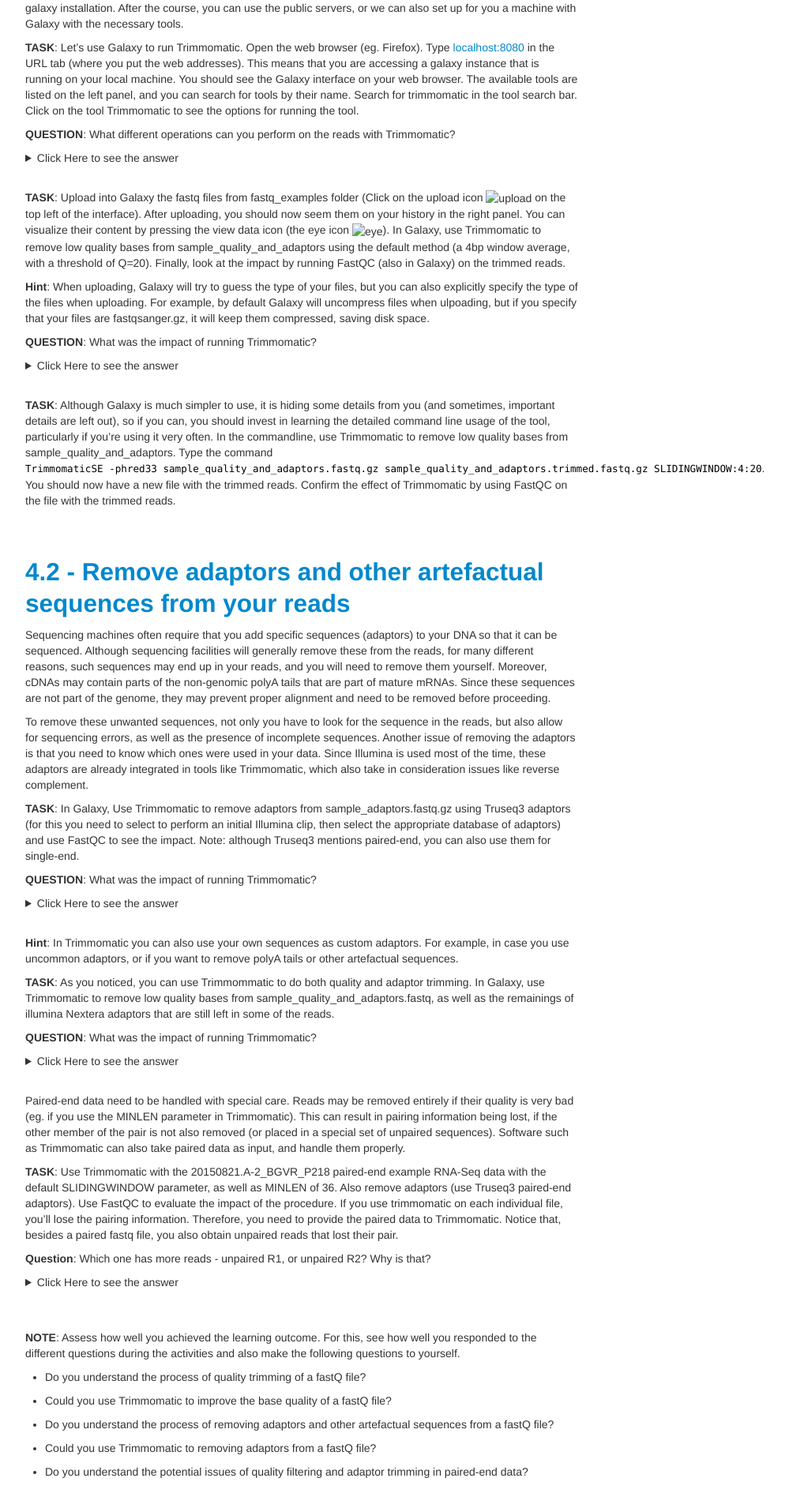
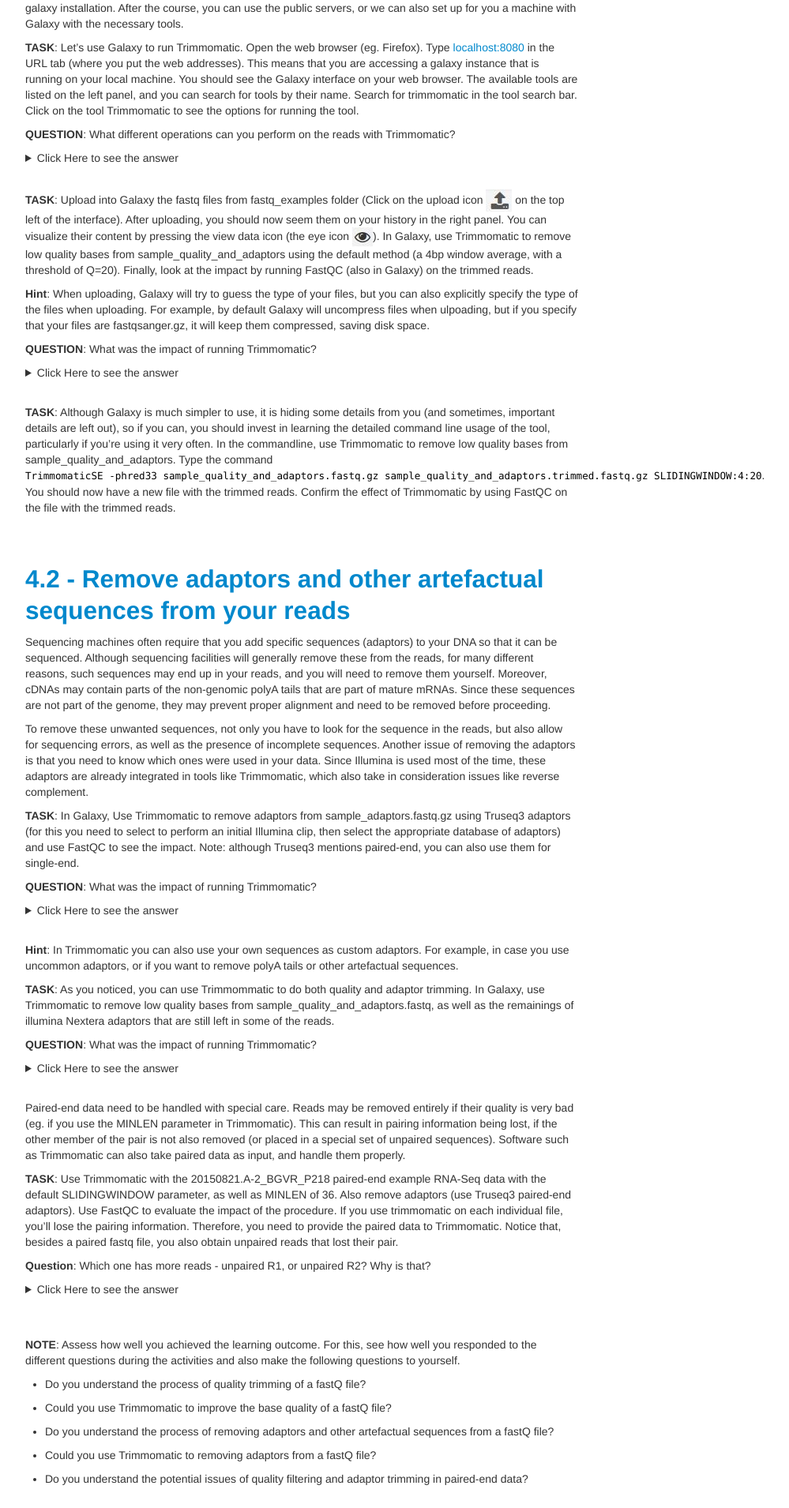
Before and after one commit to GTPB/ADER19F, a Jekyll site: the page built from pages/L04.md, in a window 1280 px wide. Shown: the part 982-2892 px from the top of the page at 79% size, without its empty margins (258-1257 px from the left). Built offline with Jekyll 4.4.1, drawn with Linux system fonts in a browser that asks for light colours.

Commit message:
Update L04.md

```diff
--- a/pages/L04.md
+++ b/pages/L04.md
@@ -54,7 +54,7 @@
 </details>
 <br/>
 
-**TASK**:  Upload into Galaxy the fastq files from fastq_examples folder (Click on the upload icon ![upload](images/upload.jpg) on the top left of the interface). After uploading, you should now seem them on your history in the right panel. You can visualize their content by pressing the view data icon (the eye icon ![eye](images/eye.jpg)). In Galaxy, use Trimmomatic to remove low quality bases from sample_quality_and_adaptors using the default method (a 4bp window average, with a threshold of Q=20). Finally, look at the impact by running FastQC (also in Galaxy) on the trimmed reads.
+**TASK**:  Upload into Galaxy the fastq files from fastq_examples folder (Click on the upload icon ![upload](./images/L04/upload.jpg) on the top left of the interface). After uploading, you should now seem them on your history in the right panel. You can visualize their content by pressing the view data icon (the eye icon ![eye](./images/L04/eye.jpg)). In Galaxy, use Trimmomatic to remove low quality bases from sample_quality_and_adaptors using the default method (a 4bp window average, with a threshold of Q=20). Finally, look at the impact by running FastQC (also in Galaxy) on the trimmed reads.
 <br/>
 
 **Hint**: When uploading, Galaxy will try to guess the type of your files, but you can also explicitly specify the type of the files when uploading. For example, by default Galaxy will uncompress files when ulpoading, but if you specify that your files are fastqsanger.gz, it will keep them compressed, saving disk space.
```
